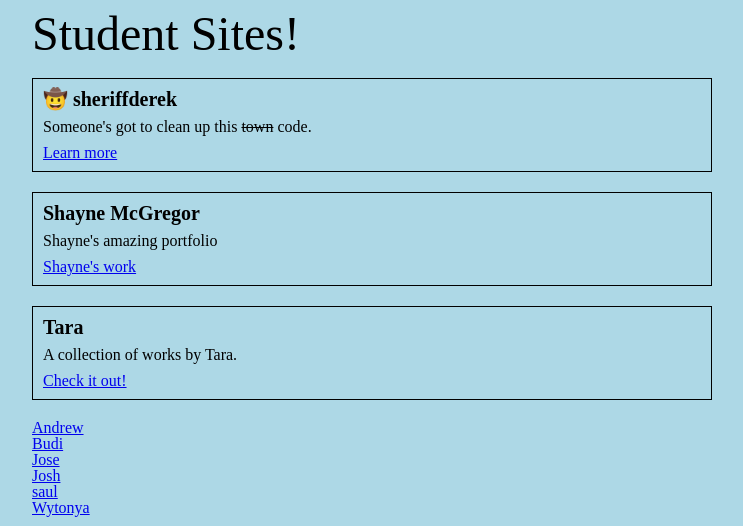
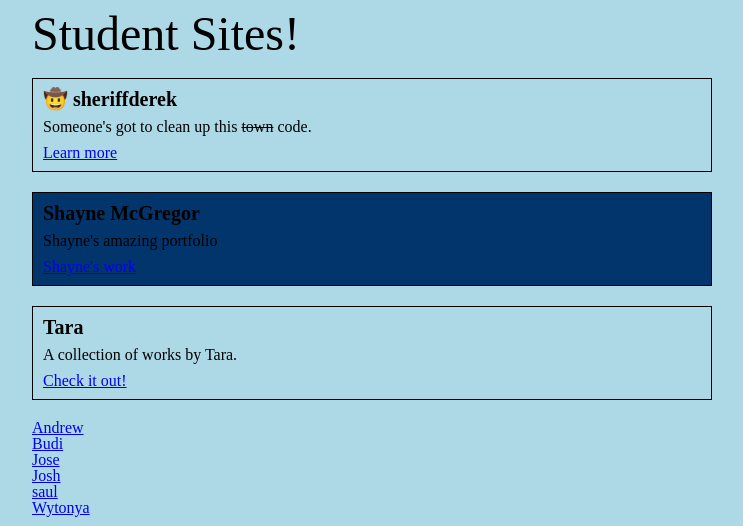
Before and after one commit to perpetual-education-personal/alpha-three-homepage, a PHP site: page / in a window 1280 px wide. Shown: the top 526 px of the page, without its empty margins (268-1011 px from the left). Run offline with PHP 8.4, Linux system fonts and the light colour scheme.

Commit message:
add background color to class "shayne"

```diff
--- a/style.css
+++ b/style.css
@@ -47,3 +47,8 @@ h1 {
 	padding-top: 10px;
 	display: inline-block;
 }
+
+
+.shayne {
+	background-color: #01356b;
+}
```
